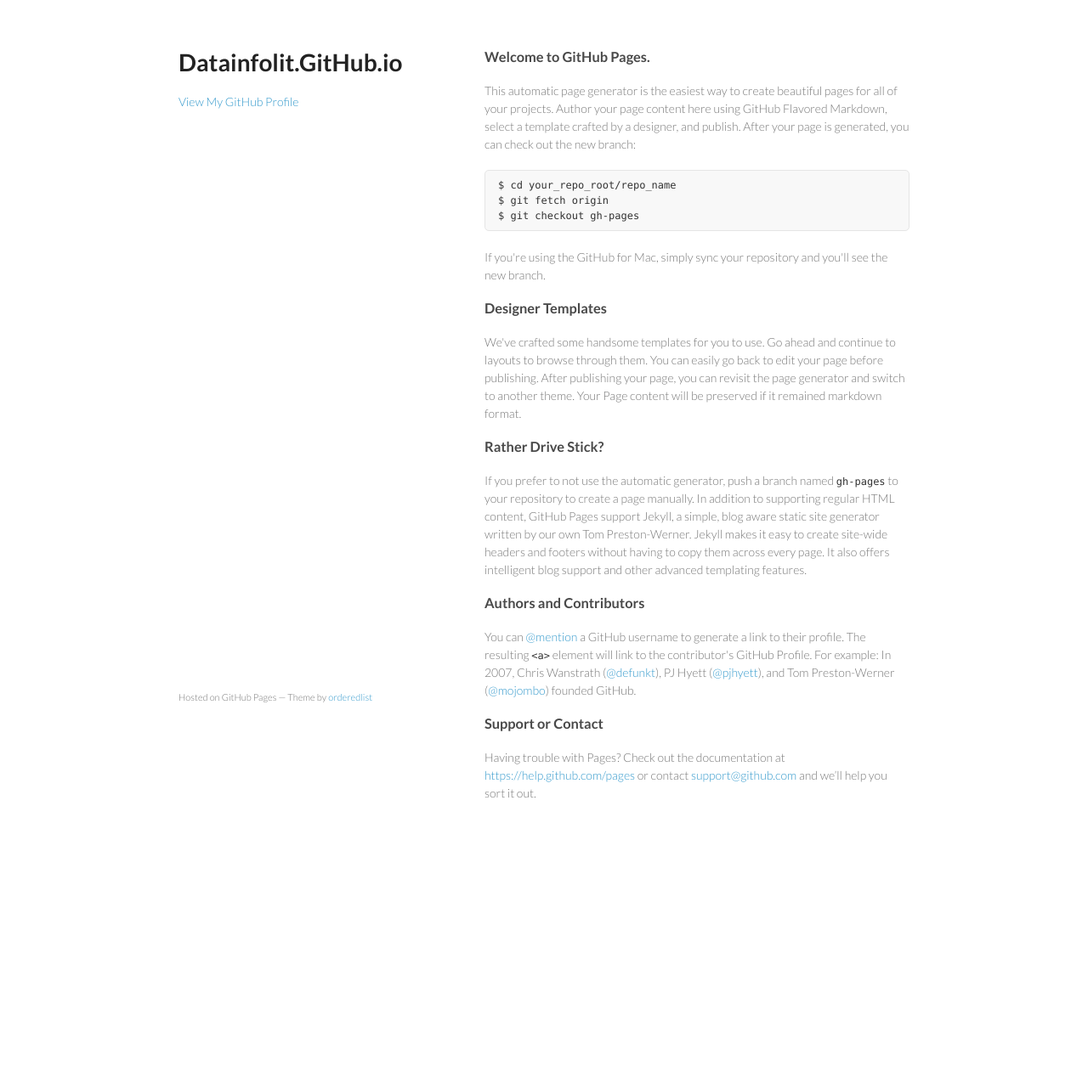
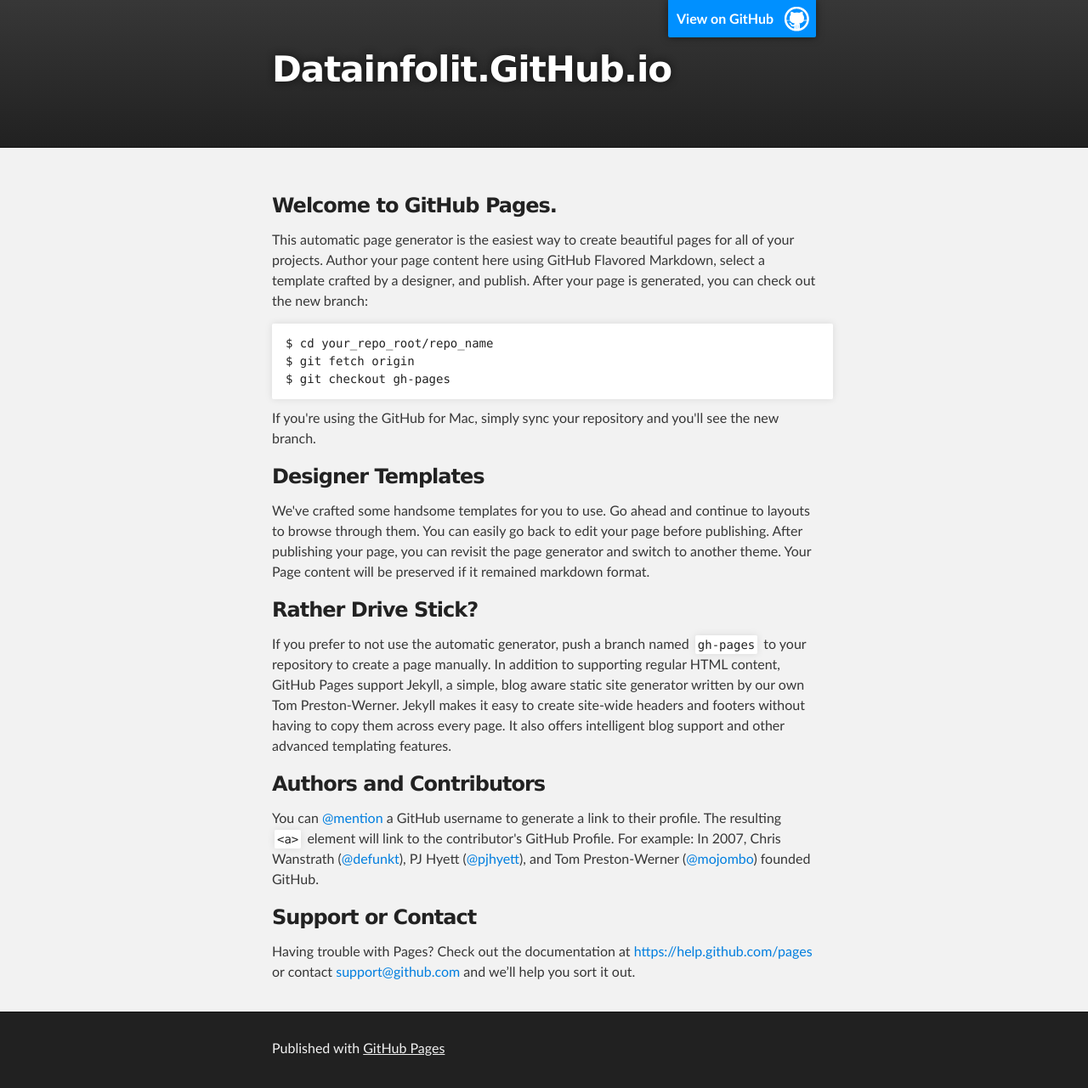
Before and after one commit to datainfolit/datainfolit, a Jekyll site: the page index.html, which Jekyll copies as it is, in a window 1280 px wide. Shown: the whole page at 85% size. Built offline with Jekyll 4.4.1, drawn with Linux system fonts in a browser that asks for light colours; before the commit the page ends 1014 px from its top, so only the background shows below that.

Commit message:
Replace master branch with page content via GitHub

```diff
--- a/index.html
+++ b/index.html
@@ -1,28 +1,32 @@
-<!doctype html>
+<!DOCTYPE html>
 <html>
+
   <head>
-    <meta charset="utf-8">
+    <meta charset='utf-8'>
     <meta http-equiv="X-UA-Compatible" content="chrome=1">
-    <title>Datainfolit.GitHub.io by datainfolit</title>
+    <meta name="description" content="Datainfolit.GitHub.io : ">
 
-    <link rel="stylesheet" href="stylesheets/styles.css">
-    <link rel="stylesheet" href="stylesheets/pygment_trac.css">
-    <meta name="viewport" content="width=device-width, initial-scale=1, user-scalable=no">
-    <!--[if lt IE 9]>
-    <script src="//html5shiv.googlecode.com/svn/trunk/html5.js"></script>
-    <![endif]-->
+    <link rel="stylesheet" type="text/css" media="screen" href="stylesheets/stylesheet.css">
+
+    <title>Datainfolit.GitHub.io</title>
   </head>
+
   <body>
-    <div class="wrapper">
-      <header>
-        <h1>Datainfolit.GitHub.io</h1>
-        <p></p>
 
+    <!-- HEADER -->
+    <div id="header_wrap" class="outer">
+        <header class="inner">
+          <a id="forkme_banner" href="https://github.com/datainfolit">View on GitHub</a>
 
-        <p class="view"><a href="https://github.com/datainfolit">View My GitHub Profile</a></p>
+          <h1 id="project_title">Datainfolit.GitHub.io</h1>
+          <h2 id="project_tagline"></h2>
 
-      </header>
-      <section>
+        </header>
+    </div>
+
+    <!-- MAIN CONTENT -->
+    <div id="main_content_wrap" class="outer">
+      <section id="main_content" class="inner">
         <h3>
 <a id="welcome-to-github-pages" class="anchor" href="#welcome-to-github-pages" aria-hidden="true"><span class="octicon octicon-link"></span></a>Welcome to GitHub Pages.</h3>
 
@@ -55,11 +59,16 @@
 
 <p>Having trouble with Pages? Check out the documentation at <a href="https://help.github.com/pages">https://help.github.com/pages</a> or contact <a href="mailto:support@github.com">support@github.com</a> and we’ll help you sort it out.</p>
       </section>
-      <footer>
-        <p><small>Hosted on GitHub Pages &mdash; Theme by <a href="https://github.com/orderedlist">orderedlist</a></small></p>
+    </div>
+
+    <!-- FOOTER  -->
+    <div id="footer_wrap" class="outer">
+      <footer class="inner">
+        <p>Published with <a href="http://pages.github.com">GitHub Pages</a></p>
       </footer>
     </div>
-    <script src="javascripts/scale.fix.js"></script>
+
+
 
   </body>
 </html>
--- /dev/null
+++ b/javascripts/main.js
@@ -0,0 +1 @@
+console.log('This would be the main JS file.');
--- a/stylesheets/pygment_trac.css
+++ b/stylesheets/pygment_trac.css
@@ -1,64 +1,65 @@
-.highlight  { background: #ffffff; }
-.highlight .c { color: #999988; font-style: italic } /* Comment */
-.highlight .err { color: #a61717; background-color: #e3d2d2 } /* Error */
-.highlight .k { font-weight: bold } /* Keyword */
-.highlight .o { font-weight: bold } /* Operator */
-.highlight .cm { color: #999988; font-style: italic } /* Comment.Multiline */
-.highlight .cp { color: #999999; font-weight: bold } /* Comment.Preproc */
-.highlight .c1 { color: #999988; font-style: italic } /* Comment.Single */
-.highlight .cs { color: #999999; font-weight: bold; font-style: italic } /* Comment.Special */
-.highlight .gd { color: #000000; background-color: #ffdddd } /* Generic.Deleted */
-.highlight .gd .x { color: #000000; background-color: #ffaaaa } /* Generic.Deleted.Specific */
+.highlight .hll { background-color: #ffffcc }
+.highlight  { background: #f0f3f3; }
+.highlight .c { color: #0099FF; font-style: italic } /* Comment */
+.highlight .err { color: #AA0000; background-color: #FFAAAA } /* Error */
+.highlight .k { color: #006699; font-weight: bold } /* Keyword */
+.highlight .o { color: #555555 } /* Operator */
+.highlight .cm { color: #0099FF; font-style: italic } /* Comment.Multiline */
+.highlight .cp { color: #009999 } /* Comment.Preproc */
+.highlight .c1 { color: #0099FF; font-style: italic } /* Comment.Single */
+.highlight .cs { color: #0099FF; font-weight: bold; font-style: italic } /* Comment.Special */
+.highlight .gd { background-color: #FFCCCC; border: 1px solid #CC0000 } /* Generic.Deleted */
 .highlight .ge { font-style: italic } /* Generic.Emph */
-.highlight .gr { color: #aa0000 } /* Generic.Error */
-.highlight .gh { color: #999999 } /* Generic.Heading */
-.highlight .gi { color: #000000; background-color: #ddffdd } /* Generic.Inserted */
-.highlight .gi .x { color: #000000; background-color: #aaffaa } /* Generic.Inserted.Specific */
-.highlight .go { color: #888888 } /* Generic.Output */
-.highlight .gp { color: #555555 } /* Generic.Prompt */
+.highlight .gr { color: #FF0000 } /* Generic.Error */
+.highlight .gh { color: #003300; font-weight: bold } /* Generic.Heading */
+.highlight .gi { background-color: #CCFFCC; border: 1px solid #00CC00 } /* Generic.Inserted */
+.highlight .go { color: #AAAAAA } /* Generic.Output */
+.highlight .gp { color: #000099; font-weight: bold } /* Generic.Prompt */
 .highlight .gs { font-weight: bold } /* Generic.Strong */
-.highlight .gu { color: #800080; font-weight: bold; } /* Generic.Subheading */
-.highlight .gt { color: #aa0000 } /* Generic.Traceback */
-.highlight .kc { font-weight: bold } /* Keyword.Constant */
-.highlight .kd { font-weight: bold } /* Keyword.Declaration */
-.highlight .kn { font-weight: bold } /* Keyword.Namespace */
-.highlight .kp { font-weight: bold } /* Keyword.Pseudo */
-.highlight .kr { font-weight: bold } /* Keyword.Reserved */
-.highlight .kt { color: #445588; font-weight: bold } /* Keyword.Type */
-.highlight .m { color: #009999 } /* Literal.Number */
-.highlight .s { color: #d14 } /* Literal.String */
-.highlight .na { color: #008080 } /* Name.Attribute */
-.highlight .nb { color: #0086B3 } /* Name.Builtin */
-.highlight .nc { color: #445588; font-weight: bold } /* Name.Class */
-.highlight .no { color: #008080 } /* Name.Constant */
-.highlight .ni { color: #800080 } /* Name.Entity */
-.highlight .ne { color: #990000; font-weight: bold } /* Name.Exception */
-.highlight .nf { color: #990000; font-weight: bold } /* Name.Function */
-.highlight .nn { color: #555555 } /* Name.Namespace */
-.highlight .nt { color: #000080 } /* Name.Tag */
-.highlight .nv { color: #008080 } /* Name.Variable */
-.highlight .ow { font-weight: bold } /* Operator.Word */
+.highlight .gu { color: #003300; font-weight: bold } /* Generic.Subheading */
+.highlight .gt { color: #99CC66 } /* Generic.Traceback */
+.highlight .kc { color: #006699; font-weight: bold } /* Keyword.Constant */
+.highlight .kd { color: #006699; font-weight: bold } /* Keyword.Declaration */
+.highlight .kn { color: #006699; font-weight: bold } /* Keyword.Namespace */
+.highlight .kp { color: #006699 } /* Keyword.Pseudo */
+.highlight .kr { color: #006699; font-weight: bold } /* Keyword.Reserved */
+.highlight .kt { color: #007788; font-weight: bold } /* Keyword.Type */
+.highlight .m { color: #FF6600 } /* Literal.Number */
+.highlight .s { color: #CC3300 } /* Literal.String */
+.highlight .na { color: #330099 } /* Name.Attribute */
+.highlight .nb { color: #336666 } /* Name.Builtin */
+.highlight .nc { color: #00AA88; font-weight: bold } /* Name.Class */
+.highlight .no { color: #336600 } /* Name.Constant */
+.highlight .nd { color: #9999FF } /* Name.Decorator */
+.highlight .ni { color: #999999; font-weight: bold } /* Name.Entity */
+.highlight .ne { color: #CC0000; font-weight: bold } /* Name.Exception */
+.highlight .nf { color: #CC00FF } /* Name.Function */
+.highlight .nl { color: #9999FF } /* Name.Label */
+.highlight .nn { color: #00CCFF; font-weight: bold } /* Name.Namespace */
+.highlight .nt { color: #330099; font-weight: bold } /* Name.Tag */
+.highlight .nv { color: #003333 } /* Name.Variable */
+.highlight .ow { color: #000000; font-weight: bold } /* Operator.Word */
 .highlight .w { color: #bbbbbb } /* Text.Whitespace */
-.highlight .mf { color: #009999 } /* Literal.Number.Float */
-.highlight .mh { color: #009999 } /* Literal.Number.Hex */
-.highlight .mi { color: #009999 } /* Literal.Number.Integer */
-.highlight .mo { color: #009999 } /* Literal.Number.Oct */
-.highlight .sb { color: #d14 } /* Literal.String.Backtick */
-.highlight .sc { color: #d14 } /* Literal.String.Char */
-.highlight .sd { color: #d14 } /* Literal.String.Doc */
-.highlight .s2 { color: #d14 } /* Literal.String.Double */
-.highlight .se { color: #d14 } /* Literal.String.Escape */
-.highlight .sh { color: #d14 } /* Literal.String.Heredoc */
-.highlight .si { color: #d14 } /* Literal.String.Interpol */
-.highlight .sx { color: #d14 } /* Literal.String.Other */
-.highlight .sr { color: #009926 } /* Literal.String.Regex */
-.highlight .s1 { color: #d14 } /* Literal.String.Single */
-.highlight .ss { color: #990073 } /* Literal.String.Symbol */
-.highlight .bp { color: #999999 } /* Name.Builtin.Pseudo */
-.highlight .vc { color: #008080 } /* Name.Variable.Class */
-.highlight .vg { color: #008080 } /* Name.Variable.Global */
-.highlight .vi { color: #008080 } /* Name.Variable.Instance */
-.highlight .il { color: #009999 } /* Literal.Number.Integer.Long */
+.highlight .mf { color: #FF6600 } /* Literal.Number.Float */
+.highlight .mh { color: #FF6600 } /* Literal.Number.Hex */
+.highlight .mi { color: #FF6600 } /* Literal.Number.Integer */
+.highlight .mo { color: #FF6600 } /* Literal.Number.Oct */
+.highlight .sb { color: #CC3300 } /* Literal.String.Backtick */
+.highlight .sc { color: #CC3300 } /* Literal.String.Char */
+.highlight .sd { color: #CC3300; font-style: italic } /* Literal.String.Doc */
+.highlight .s2 { color: #CC3300 } /* Literal.String.Double */
+.highlight .se { color: #CC3300; font-weight: bold } /* Literal.String.Escape */
+.highlight .sh { color: #CC3300 } /* Literal.String.Heredoc */
+.highlight .si { color: #AA0000 } /* Literal.String.Interpol */
+.highlight .sx { color: #CC3300 } /* Literal.String.Other */
+.highlight .sr { color: #33AAAA } /* Literal.String.Regex */
+.highlight .s1 { color: #CC3300 } /* Literal.String.Single */
+.highlight .ss { color: #FFCC33 } /* Literal.String.Symbol */
+.highlight .bp { color: #336666 } /* Name.Builtin.Pseudo */
+.highlight .vc { color: #003333 } /* Name.Variable.Class */
+.highlight .vg { color: #003333 } /* Name.Variable.Global */
+.highlight .vi { color: #003333 } /* Name.Variable.Instance */
+.highlight .il { color: #FF6600 } /* Literal.Number.Integer.Long */
 
 .type-csharp .highlight .k { color: #0000FF }
 .type-csharp .highlight .kt { color: #0000FF }
--- /dev/null
+++ b/stylesheets/stylesheet.css
@@ -0,0 +1,425 @@
+/*******************************************************************************
+Slate Theme for GitHub Pages
+by Jason Costello, @jsncostello
+*******************************************************************************/
+
+@import url(pygment_trac.css);
+
+/*******************************************************************************
+MeyerWeb Reset
+*******************************************************************************/
+
+html, body, div, span, applet, object, iframe,
+h1, h2, h3, h4, h5, h6, p, blockquote, pre,
+a, abbr, acronym, address, big, cite, code,
+del, dfn, em, img, ins, kbd, q, s, samp,
+small, strike, strong, sub, sup, tt, var,
+b, u, i, center,
+dl, dt, dd, ol, ul, li,
+fieldset, form, label, legend,
+table, caption, tbody, tfoot, thead, tr, th, td,
+article, aside, canvas, details, embed,
+figure, figcaption, footer, header, hgroup,
+menu, nav, output, ruby, section, summary,
+time, mark, audio, video {
+  margin: 0;
+  padding: 0;
+  border: 0;
+  font: inherit;
+  vertical-align: baseline;
+}
+
+/* HTML5 display-role reset for older browsers */
+article, aside, details, figcaption, figure,
+footer, header, hgroup, menu, nav, section {
+  display: block;
+}
+
+ol, ul {
+  list-style: none;
+}
+
+table {
+  border-collapse: collapse;
+  border-spacing: 0;
+}
+
+/*******************************************************************************
+Theme Styles
+*******************************************************************************/
+
+body {
+  box-sizing: border-box;
+  color:#373737;
+  background: #212121;
+  font-size: 16px;
+  font-family: 'Myriad Pro', Calibri, Helvetica, Arial, sans-serif;
+  line-height: 1.5;
+  -webkit-font-smoothing: antialiased;
+}
+
+h1, h2, h3, h4, h5, h6 {
+  margin: 10px 0;
+  font-weight: 700;
+  color:#222222;
+  font-family: 'Lucida Grande', 'Calibri', Helvetica, Arial, sans-serif;
+  letter-spacing: -1px;
+}
+
+h1 {
+  font-size: 36px;
+  font-weight: 700;
+}
+
+h2 {
+  padding-bottom: 10px;
+  font-size: 32px;
+  background: url('../images/bg_hr.png') repeat-x bottom;
+}
+
+h3 {
+  font-size: 24px;
+}
+
+h4 {
+  font-size: 21px;
+}
+
+h5 {
+  font-size: 18px;
+}
+
+h6 {
+  font-size: 16px;
+}
+
+p {
+  margin: 10px 0 15px 0;
+}
+
+footer p {
+  color: #f2f2f2;
+}
+
+a {
+  text-decoration: none;
+  color: #007edf;
+  text-shadow: none;
+
+  transition: color 0.5s ease;
+  transition: text-shadow 0.5s ease;
+  -webkit-transition: color 0.5s ease;
+  -webkit-transition: text-shadow 0.5s ease;
+  -moz-transition: color 0.5s ease;
+  -moz-transition: text-shadow 0.5s ease;
+  -o-transition: color 0.5s ease;
+  -o-transition: text-shadow 0.5s ease;
+  -ms-transition: color 0.5s ease;
+  -ms-transition: text-shadow 0.5s ease;
+}
+
+a:hover, a:focus {text-decoration: underline;}
+
+footer a {
+  color: #F2F2F2;
+  text-decoration: underline;
+}
+
+em {
+  font-style: italic;
+}
+
+strong {
+  font-weight: bold;
+}
+
+img {
+  position: relative;
+  margin: 0 auto;
+  max-width: 739px;
+  padding: 5px;
+  margin: 10px 0 10px 0;
+  border: 1px solid #ebebeb;
+
+  box-shadow: 0 0 5px #ebebeb;
+  -webkit-box-shadow: 0 0 5px #ebebeb;
+  -moz-box-shadow: 0 0 5px #ebebeb;
+  -o-box-shadow: 0 0 5px #ebebeb;
+  -ms-box-shadow: 0 0 5px #ebebeb;
+}
+
+p img {
+  display: inline;
+  margin: 0;
+  padding: 0;
+  vertical-align: middle;
+  text-align: center;
+  border: none;
+}
+
+pre, code {
+  width: 100%;
+  color: #222;
+  background-color: #fff;
+
+  font-family: Monaco, "Bitstream Vera Sans Mono", "Lucida Console", Terminal, monospace;
+  font-size: 14px;
+
+  border-radius: 2px;
+  -moz-border-radius: 2px;
+  -webkit-border-radius: 2px;
+}
+
+pre {
+  width: 100%;
+  padding: 10px;
+  box-shadow: 0 0 10px rgba(0,0,0,.1);
+  overflow: auto;
+}
+
+code {
+  padding: 3px;
+  margin: 0 3px;
+  box-shadow: 0 0 10px rgba(0,0,0,.1);
+}
+
+pre code {
+  display: block;
+  box-shadow: none;
+}
+
+blockquote {
+  color: #666;
+  margin-bottom: 20px;
+  padding: 0 0 0 20px;
+  border-left: 3px solid #bbb;
+}
+
+
+ul, ol, dl {
+  margin-bottom: 15px
+}
+
+ul {
+  list-style-position: inside;
+  list-style: disc;
+  padding-left: 20px;
+}
+
+ol {
+  list-style-position: inside;
+  list-style: decimal;
+  padding-left: 20px;
+}
+
+dl dt {
+  font-weight: bold;
+}
+
+dl dd {
+  padding-left: 20px;
+  font-style: italic;
+}
+
+dl p {
+  padding-left: 20px;
+  font-style: italic;
+}
+
+hr {
+  height: 1px;
+  margin-bottom: 5px;
+  border: none;
+  background: url('../images/bg_hr.png') repeat-x center;
+}
+
+table {
+  border: 1px solid #373737;
+  margin-bottom: 20px;
+  text-align: left;
+ }
+
+th {
+  font-family: 'Lucida Grande', 'Helvetica Neue', Helvetica, Arial, sans-serif;
+  padding: 10px;
+  background: #373737;
+  color: #fff;
+ }
+
+td {
+  padding: 10px;
+  border: 1px solid #373737;
+ }
+
+form {
+  background: #f2f2f2;
+  padding: 20px;
+}
+
+/*******************************************************************************
+Full-Width Styles
+*******************************************************************************/
+
+.outer {
+  width: 100%;
+}
+
+.inner {
+  position: relative;
+  max-width: 640px;
+  padding: 20px 10px;
+  margin: 0 auto;
+}
+
+#forkme_banner {
+  display: block;
+  position: absolute;
+  top:0;
+  right: 10px;
+  z-index: 10;
+  padding: 10px 50px 10px 10px;
+  color: #fff;
+  background: url('../images/blacktocat.png') #0090ff no-repeat 95% 50%;
+  font-weight: 700;
+  box-shadow: 0 0 10px rgba(0,0,0,.5);
+  border-bottom-left-radius: 2px;
+  border-bottom-right-radius: 2px;
+}
+
+#header_wrap {
+  background: #212121;
+  background: -moz-linear-gradient(top, #373737, #212121);
+  background: -webkit-linear-gradient(top, #373737, #212121);
+  background: -ms-linear-gradient(top, #373737, #212121);
+  background: -o-linear-gradient(top, #373737, #212121);
+  background: linear-gradient(top, #373737, #212121);
+}
+
+#header_wrap .inner {
+  padding: 50px 10px 30px 10px;
+}
+
+#project_title {
+  margin: 0;
+  color: #fff;
+  font-size: 42px;
+  font-weight: 700;
+  text-shadow: #111 0px 0px 10px;
+}
+
+#project_tagline {
+  color: #fff;
+  font-size: 24px;
+  font-weight: 300;
+  background: none;
+  text-shadow: #111 0px 0px 10px;
+}
+
+#downloads {
+  position: absolute;
+  width: 210px;
+  z-index: 10;
+  bottom: -40px;
+  right: 0;
+  height: 70px;
+  background: url('../images/icon_download.png') no-repeat 0% 90%;
+}
+
+.zip_download_link {
+  display: block;
+  float: right;
+  width: 90px;
+  height:70px;
+  text-indent: -5000px;
+  overflow: hidden;
+  background: url(../images/sprite_download.png) no-repeat bottom left;
+}
+
+.tar_download_link {
+  display: block;
+  float: right;
+  width: 90px;
+  height:70px;
+  text-indent: -5000px;
+  overflow: hidden;
+  background: url(../images/sprite_download.png) no-repeat bottom right;
+  margin-left: 10px;
+}
+
+.zip_download_link:hover {
+  background: url(../images/sprite_download.png) no-repeat top left;
+}
+
+.tar_download_link:hover {
+  background: url(../images/sprite_download.png) no-repeat top right;
+}
+
+#main_content_wrap {
+  background: #f2f2f2;
+  border-top: 1px solid #111;
+  border-bottom: 1px solid #111;
+}
+
+#main_content {
+  padding-top: 40px;
+}
+
+#footer_wrap {
+  background: #212121;
+}
+
+
+
+/*******************************************************************************
+Small Device Styles
+*******************************************************************************/
+
+@media screen and (max-width: 480px) {
+  body {
+    font-size:14px;
+  }
+
+  #downloads {
+    display: none;
+  }
+
+  .inner {
+    min-width: 320px;
+    max-width: 480px;
+  }
+
+  #project_title {
+  font-size: 32px;
+  }
+
+  h1 {
+    font-size: 28px;
+  }
+
+  h2 {
+    font-size: 24px;
+  }
+
+  h3 {
+    font-size: 21px;
+  }
+
+  h4 {
+    font-size: 18px;
+  }
+
+  h5 {
+    font-size: 14px;
+  }
+
+  h6 {
+    font-size: 12px;
+  }
+
+  code, pre {
+    min-width: 320px;
+    max-width: 480px;
+    font-size: 11px;
+  }
+
+}
```
Also changed, not shown: images/bg_hr.png (added), images/blacktocat.png (added), images/icon_download.png (added), images/sprite_download.png (added).
